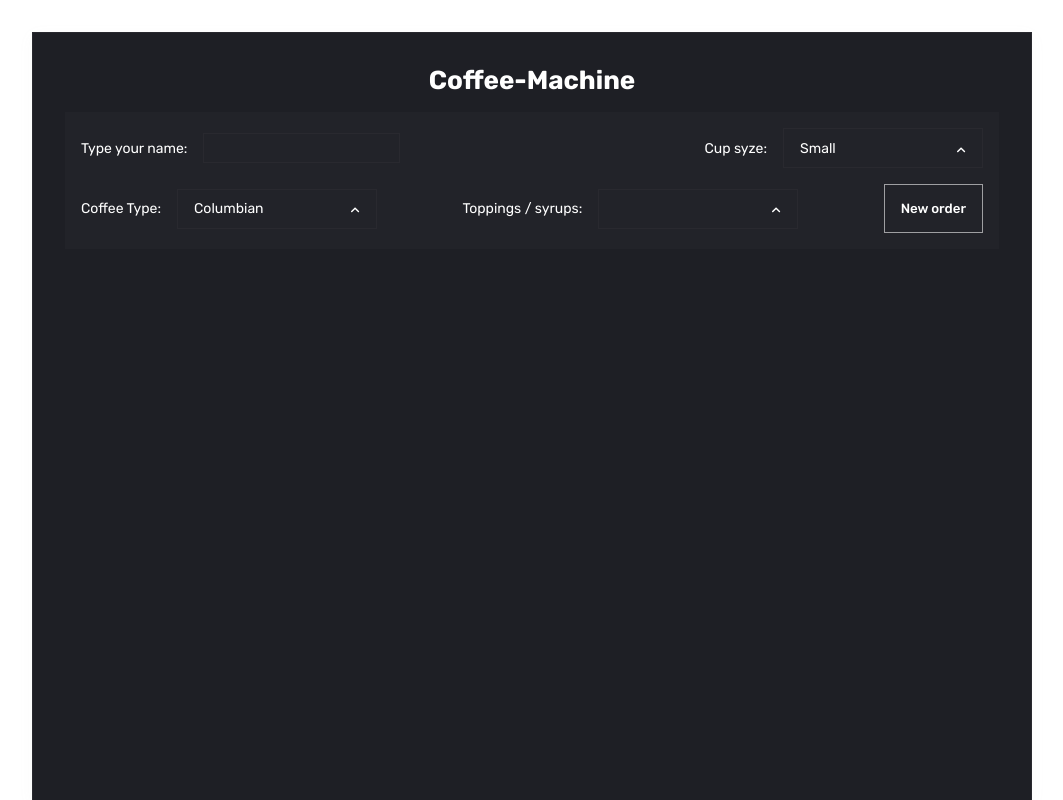
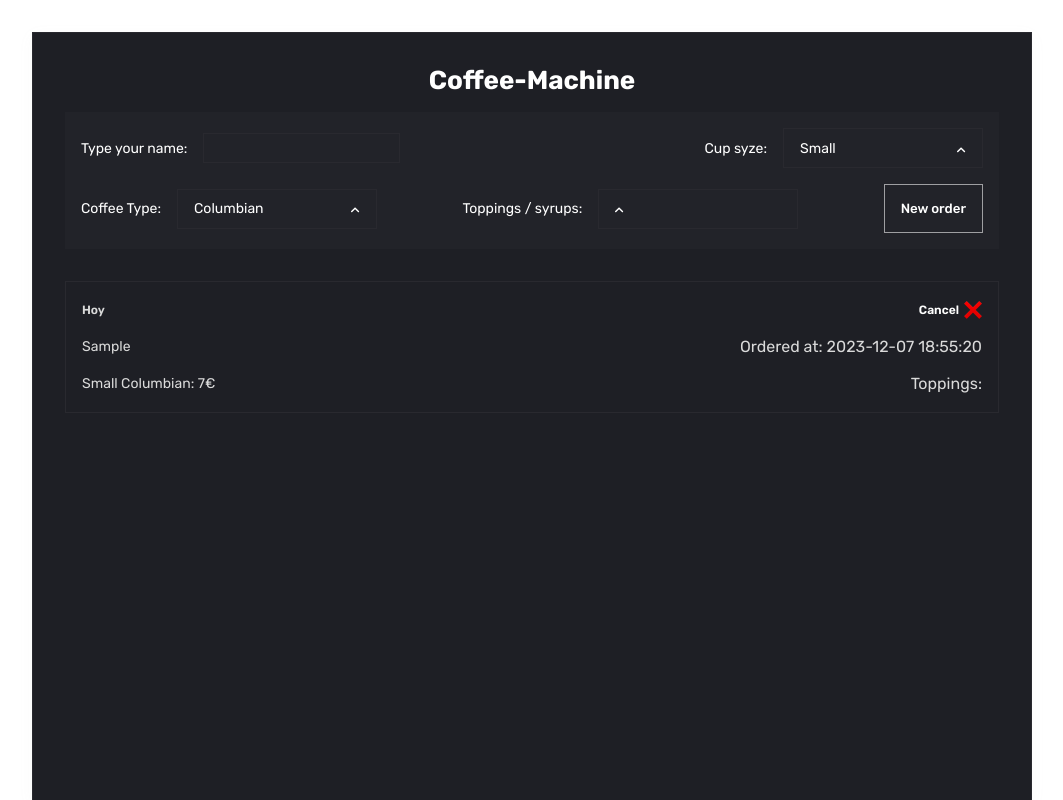
Before and after one commit to Cgc1994/coffee-machine, an Angular app: page / in a window 1280 px wide. Both pictures are taken after typing "Sample" into the empty fields and a click on the button "New order". Shown: the whole page, without its empty margins (108-1171 px from the left). Built offline with nearby package versions, Linux system fonts and the light colour scheme.

Commit message:
form & list items

```diff
--- a/src/app/app.component.html
+++ b/src/app/app.component.html
@@ -6,7 +6,7 @@
   <!-- <div class="filters">
     <h2>Filtros</h2>
     <app-todo-filters />
-  </div>
+  </div>-->
 
-  <app-todo-list class="todo-list" [todoList]="todos" /> -->
+  <app-todo-list class="todo-list" [todoList]="todos" />
 </div>
--- a/src/app/components/multi-dropdown/multi-dropdown.component.html
+++ b/src/app/components/multi-dropdown/multi-dropdown.component.html
@@ -1,10 +1,5 @@
 <div class="selectContainer">
   <div (click)="toggleDropdown()" class="select">
-    <ng-container *ngIf="selectedOptions.length > 0; else placeholderTemplate">
-      <p class="option-select">
-        <span>{{ getSelectedOptionsText() }}</span>
-      </p>
-    </ng-container>
     <app-arrow [open]="open" />
   </div>
 
@@ -16,10 +11,15 @@
     >
       <span>
         {{ option.name }}
-        <input type="checkbox" [checked]="isOptionSelected(option)" />
+          <span>
+            <button (click)="decreaseQuantity(option)">-</button>
+            <button (click)="increaseQuantity(option)">+</button>
+            {{ option.quantity }}
+          </span>
       </span>
     </div>
   </div>
+
 </div>
 
 <ng-template #placeholderTemplate>
--- a/src/app/components/multi-dropdown/multi-dropdown.component.ts
+++ b/src/app/components/multi-dropdown/multi-dropdown.component.ts
@@ -1,4 +1,5 @@
 import { Component, Input, Output, EventEmitter } from '@angular/core';
+import { SelectedOption } from 'src/app/interfaces/todos.interfaces';
 
 @Component({
   selector: 'app-multi-dropdown',
@@ -8,7 +9,7 @@ import { Component, Input, Output, EventEmitter } from '@angular/core';
 export class MultiDropdownComponent {
   @Input() placeholder?: string;
   @Input() options: any[] = [];
-  @Input() selectedOptions: any[] = [];
+  @Input() selectedOptions: SelectedOption[] = [];
   @Output() onSelect: EventEmitter<any[]> = new EventEmitter<any[]>();
 
   public open: boolean = false;
@@ -27,11 +28,20 @@ export class MultiDropdownComponent {
     this.onSelect.emit(this.selectedOptions);
   }
 
-  public isOptionSelected(option: any): boolean {
-    return this.selectedOptions.includes(option);
+  public getSelectedOptionsText(): string {
+    return this.selectedOptions.map(option => option).join(', ');
   }
 
-  public getSelectedOptionsText(): string {
-    return this.selectedOptions.map(option => option.name).join(', ');
+  public increaseQuantity(selectedOption: SelectedOption) {
+    selectedOption.quantity++;
+    this.onSelect.emit(this.selectedOptions);
   }
+
+  public decreaseQuantity(selectedOption: SelectedOption) {
+    if (selectedOption.quantity > 0) {
+      selectedOption.quantity--;
+      this.onSelect.emit(this.selectedOptions);
+    }
+  }
+
 }
--- a/src/app/components/todo-form/todo-form.component.html
+++ b/src/app/components/todo-form/todo-form.component.html
@@ -1,4 +1,4 @@
-<form class="todo-form" (ngSubmit)="addTodo()">
+<form class="todo-form">
   <div class="form-group">
     <label for="description">Type your name:</label>
     <input
@@ -37,5 +37,5 @@
     />
   </div>
 
-  <button type="submit">New order</button>
+  <button (click)="addTodo()">New order</button>
 </form>
--- a/src/app/components/todo-form/todo-form.component.ts
+++ b/src/app/components/todo-form/todo-form.component.ts
@@ -12,22 +12,31 @@ export class TodoFormComponent {
   private todosService = inject(TodosService);
 
   public name: string = '';
-  public newSyzes: { value: Syzes; name: string } = formOptions[0];
-  public newCoffeeType: { value: CoffeeTypes; name: string } = coffeeTypesOptions[0];
+  public newSyzes: { value: Syzes; name: string, price: number } = formOptions[0];
+  public newCoffeeType: { value: CoffeeTypes; name: string, price: number } = coffeeTypesOptions[0];
   public newToppings: Array<SelectedTopping> = [];
   public syzeOptions = formOptions;
   public typeOptions = coffeeTypesOptions;
   public toppingsOptions = toppingsOptions;
 
   public addTodo() {
-    const selectedToppingsValues: Array<Toppings> = this.newToppings.map(topping => topping.value);
+    const selectedToppings: any[] = this.toppingsOptions.map(topping => ({
+      topping: topping.name,
+      quantity: topping.quantity,
+    }));
+    let toppingsPrice = 0;
+    this.toppingsOptions.forEach(topping => {
+      toppingsPrice += topping.price * topping.quantity;
+    });
+    const finalPrice = this.newSyzes.price + this.newCoffeeType.price + toppingsPrice;
     const newTodo: Todo = {
       id: Math.random(),
       name: this.name,
       syze: this.newSyzes.value,
       type: this.newCoffeeType.value,
-      toppings: selectedToppingsValues,
+      toppings: selectedToppings,
       createdAt: new Date(),
+      price: finalPrice
     };
 
     this.todosService.addTodo(newTodo);
@@ -38,11 +47,11 @@ export class TodoFormComponent {
     this.newToppings = [];
   }
 
-  public changeSyze(newSyze: { value: Syzes; name: string }) {
+  public changeSyze(newSyze: { value: Syzes; name: string, price: number }) {
     this.newSyzes = newSyze;
   }
 
-  public changeType(newType: { value: CoffeeTypes; name: string }) {
+  public changeType(newType: { value: CoffeeTypes; name: string, price: number }) {
     this.newCoffeeType = newType;
   }
   public changeToppings(newToppings: SelectedTopping[]) {
--- a/src/app/components/todo-list-item/todo-list-item.component.html
+++ b/src/app/components/todo-list-item/todo-list-item.component.html
@@ -1,22 +1,29 @@
-<div *ngIf="todo" class="todo" (mouseenter)="onMouseEnter()" (mouseleave)="onMouseLeave()">
+<div *ngIf="todo" class="todo">
   <div class="top">
     <p *ngIf="todo.createdAt">{{ todo.createdAt | dateFormat }}</p>
-    <div class="top" *ngIf="isHovered">
-    <button (click)="removeTodo()">
-      <img src="assets/cross_mark.svg" alt="cross" />
-    </button>
-  </div>
+    <div class="top" *ngIf="showCancelButton">
+      <button (click)="removeTodo()">
+        <p style="padding-right:5px; color: white">Cancel</p> <img src="assets/cross_mark.svg" alt="cross" />
+      </button>
+    </div>
+    <div class="top" *ngIf="!showCancelButton">
+        <p style="padding-right:5px; color: white">Ready</p><i class="fa fa-check" style="font-size:24px;color:green"></i>
+    </div>
   </div>
 
   <div class="bottom">
     <span
-      [ngStyle]="{
-        'text-decoration': todo.syze === 'medium' ? 'line-through' : 'none'
-      }"
     >
       {{ todo.name }}
     </span>
-    <p>Estatus: {{optionSelected?.name}}</p>
-    <input type="checkbox" disabled id="statusCheckbox" name="statusCheckbox" [checked]="optionSelected?.value === 'medium'" />
+    <p>Ordered at: {{ todo?.createdAt | date: 'yyyy-MM-dd HH:mm:ss' }}</p>
+
+  </div>
+  <div class="bottom">
+    <span
+    >
+    {{ capitalizeFirstLetter(todo.syze) }} {{ capitalizeFirstLetter(todo.type) }}: {{ todo.price }}€
+    </span>
+    <p>Toppings: {{toppings}}</p>
   </div>
 </div>
--- a/src/app/components/todo-list-item/todo-list-item.component.ts
+++ b/src/app/components/todo-list-item/todo-list-item.component.ts
@@ -10,23 +10,37 @@ import { traductions } from 'src/app/utils/traductions';
 })
 export class TodoListItemComponent {
   @Input() todo?: Todo;
-  isHovered: boolean = false;
+  showCancelButton: boolean = true;
+
+  ngOnInit() {
+    // Después de 5 segundos, ocultar el botón
+    setTimeout(() => {
+      this.showCancelButton = false;
+    }, 5000);
+  }
 
   private todosService = inject(TodosService);
 
-  get optionSelected() {
-    return { value: this.todo?.syze, name: traductions[this.todo?.syze!] };
+  get toppings() {
+    let toppings = '';
+    for (const topping of this.todo?.toppings || []) {
+      if (typeof topping === 'object' && topping !== null && 'quantity' in topping) {
+        if (topping['quantity'] > 0) {
+          toppings += topping['quantity'] + ' ' + topping['topping'] + ' ';
+        }
+      }
+    }
+
+    return toppings;
   }
 
   public removeTodo() {
     if (!this.todo) return;
     this.todosService.removeTodo(this.todo.id);
   }
-  onMouseEnter() {
-    this.isHovered = true;
+
+  capitalizeFirstLetter(str: string): string {
+    return str.charAt(0).toUpperCase() + str.slice(1).toLowerCase();
   }
 
-  onMouseLeave() {
-    this.isHovered = false;
-  }
 }
--- a/src/app/components/todo-list/todo-list.component.html
+++ b/src/app/components/todo-list/todo-list.component.html
@@ -1,4 +1,3 @@
-<p style="margin-left:auto">Items totales: {{ todoList?.length || 0 }} ({{countPendientes()}} pendientes)</p>
 <app-todo-list-item
   style="height: fit-content"
   *ngFor="let todo of todoList"
--- a/src/app/components/todo-list/todo-list.component.ts
+++ b/src/app/components/todo-list/todo-list.component.ts
@@ -8,8 +8,4 @@ import { Todo } from 'src/app/interfaces/todos.interfaces';
 })
 export class TodoListComponent {
   @Input() todoList?: Todo[] | null;
-
-  countPendientes(): number {
-    return this.todoList?.filter(todo => todo.syze === 'small').length || 0;
-  }
 }
--- a/src/index.html
+++ b/src/index.html
@@ -6,6 +6,7 @@
   <base href="/">
   <meta name="viewport" content="width=device-width, initial-scale=1">
   <link rel="icon" type="image/x-icon" href="favicon.ico">
+  <link rel="stylesheet" href="https://cdnjs.cloudflare.com/ajax/libs/font-awesome/4.7.0/css/font-awesome.min.css">
 </head>
 <body>
   <app-root></app-root>
```
Also changed, not shown: src/app/config/options.ts (+13 -13 lines), src/app/interfaces/todos.interfaces.ts (+7 -1 lines).
